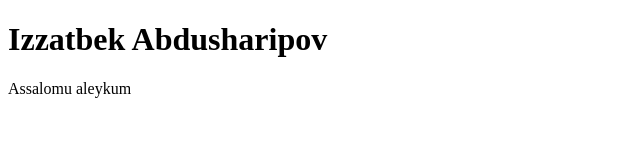
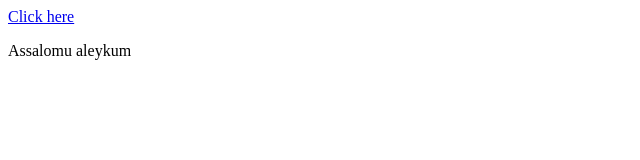
Before and after one commit to IncridableAcuman/html-practice, a plain HTML site: page 01-day/first.html in a window 1280 px wide. Shown: the whole page, without its empty margins (0-640 px from the left). Drawn offline with Linux system fonts and the light colour scheme.

Commit message:
HTML structure learned

```diff
--- a/01-day/first.html
+++ b/01-day/first.html
@@ -1,9 +1,10 @@
 <!DOCTYPE html>
 <html>
     <head>
-        <h1>Izzatbek Abdusharipov</h1>
+        <title>First</title>
     </head>
     <body>
+        <a href="default.html">Click here</a>
         <p>Assalomu aleykum</p>
     </body>
 </html>
```
Also changed, not shown: 01-day/default.html (added, +10 -0 lines), 1 other file.
